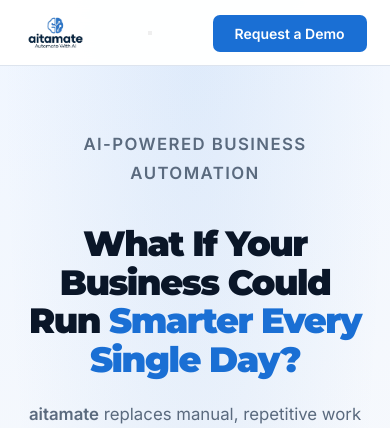
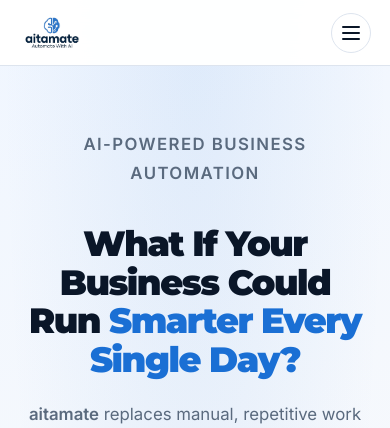
Before and after one commit to jrohit123/aitamate, a PHP site: page / in a window 390 px wide; the page is wider, and only the part inside the window is pictured. Shown: the top 428 px of that part. Run offline with PHP 8.4, Linux system fonts and the light colour scheme.

Commit message:
Fixed Mobile Responsiveness in CSS

```diff
--- a/src/aitamate.css
+++ b/src/aitamate.css
@@ -30,6 +30,7 @@
 
 html {
   scroll-behavior: smooth;
+  scroll-padding-top: 80px;
 }
 
 body {
@@ -37,6 +38,28 @@ body {
   background: var(--white);
   color: var(--text);
   overflow-x: hidden;
+}
+
+img,
+svg {
+  max-width: 100%;
+  height: auto;
+}
+
+input,
+select,
+textarea,
+button {
+  font-family: inherit;
+  font-size: 1rem;
+}
+
+/* Ensure form controls are finger-friendly by default */
+input,
+select,
+textarea {
+  width: 100%;
+  min-height: 44px;
 }
 
 /* ── NAVIGATION ── */
@@ -45,7 +68,7 @@ nav {
   top: 0;
   width: 100%;
   z-index: 999;
-  height: 66px;
+  min-height: 66px;
   padding: 0 6%;
   display: flex;
   align-items: center;
@@ -55,6 +78,12 @@ nav {
   border-bottom: 1px solid var(--border);
 }
 
+.nav-logo {
+  display: flex;
+  align-items: center;
+  gap: 8px;
+}
+
 .nav-logo img {
   height: 36px;
   display: block;
@@ -70,6 +99,12 @@ nav {
 
 .nav-logo-fallback span {
   color: var(--navy);
+}
+
+.nav-right {
+  display: flex;
+  align-items: center;
+  gap: 24px;
 }
 
 .nav-links {
@@ -105,6 +140,63 @@ nav {
 .nav-cta:hover {
   background: var(--blue-lt);
   box-shadow: 0 6px 18px rgba(26, 111, 212, 0.3);
+}
+
+.nav-toggle {
+  display: none;
+  align-items: center;
+  justify-content: center;
+  width: 40px;
+  height: 40px;
+  border-radius: 999px;
+  border: 1px solid var(--border);
+  background: #fff;
+  padding: 0;
+  margin-left: 12px;
+  cursor: pointer;
+}
+
+.nav-toggle-bars {
+  position: relative;
+  width: 18px;
+  height: 2px;
+  background: var(--navy);
+  border-radius: 999px;
+  transition: background 0.2s;
+}
+
+.nav-toggle-bars::before,
+.nav-toggle-bars::after {
+  content: '';
+  position: absolute;
+  left: 0;
+  width: 18px;
+  height: 2px;
+  background: var(--navy);
+  border-radius: 999px;
+  transition: transform 0.2s, top 0.2s, bottom 0.2s, opacity 0.2s;
+}
+
+.nav-toggle-bars::before {
+  top: -6px;
+}
+
+.nav-toggle-bars::after {
+  bottom: -6px;
+}
+
+.nav-toggle.is-open .nav-toggle-bars {
+  background: transparent;
+}
+
+.nav-toggle.is-open .nav-toggle-bars::before {
+  top: 0;
+  transform: rotate(45deg);
+}
+
+.nav-toggle.is-open .nav-toggle-bars::after {
+  bottom: 0;
+  transform: rotate(-45deg);
 }
 
 /* ── BUTTONS ── */
@@ -2434,6 +2526,53 @@ footer {
 ══════════════════════════════════════════ */
 
 @media (max-width:900px) {
+  nav {
+    padding: 0 5%;
+  }
+
+  .nav-right {
+    position: fixed;
+    top: 66px;
+    left: 0;
+    right: 0;
+    background: rgba(255, 255, 255, 0.98);
+    border-bottom: 1px solid var(--border);
+    padding: 16px 6% 20px;
+    flex-direction: column;
+    align-items: flex-start;
+    gap: 12px;
+    transform: translateY(-120%);
+    opacity: 0;
+    pointer-events: none;
+    transition: transform 0.22s ease-out, opacity 0.22s ease-out;
+  }
+
+  .nav-right.is-open {
+    transform: translateY(0);
+    opacity: 1;
+    pointer-events: auto;
+  }
+
+  .nav-links {
+    flex-direction: column;
+    gap: 14px;
+  }
+
+  .nav-links a {
+    font-size: 0.95rem;
+    padding: 4px 0;
+  }
+
+  .nav-cta {
+    width: 100%;
+    text-align: center;
+    justify-content: center;
+  }
+
+  .nav-toggle {
+    display: inline-flex;
+  }
+
   .guarantee-grid {
     grid-template-columns: repeat(2, 1fr);
   }
@@ -2496,10 +2635,6 @@ footer {
 
   .ql-grid {
     grid-template-columns: 1fr;
-  }
-
-  nav .nav-links {
-    display: none;
   }
 }
 
```
